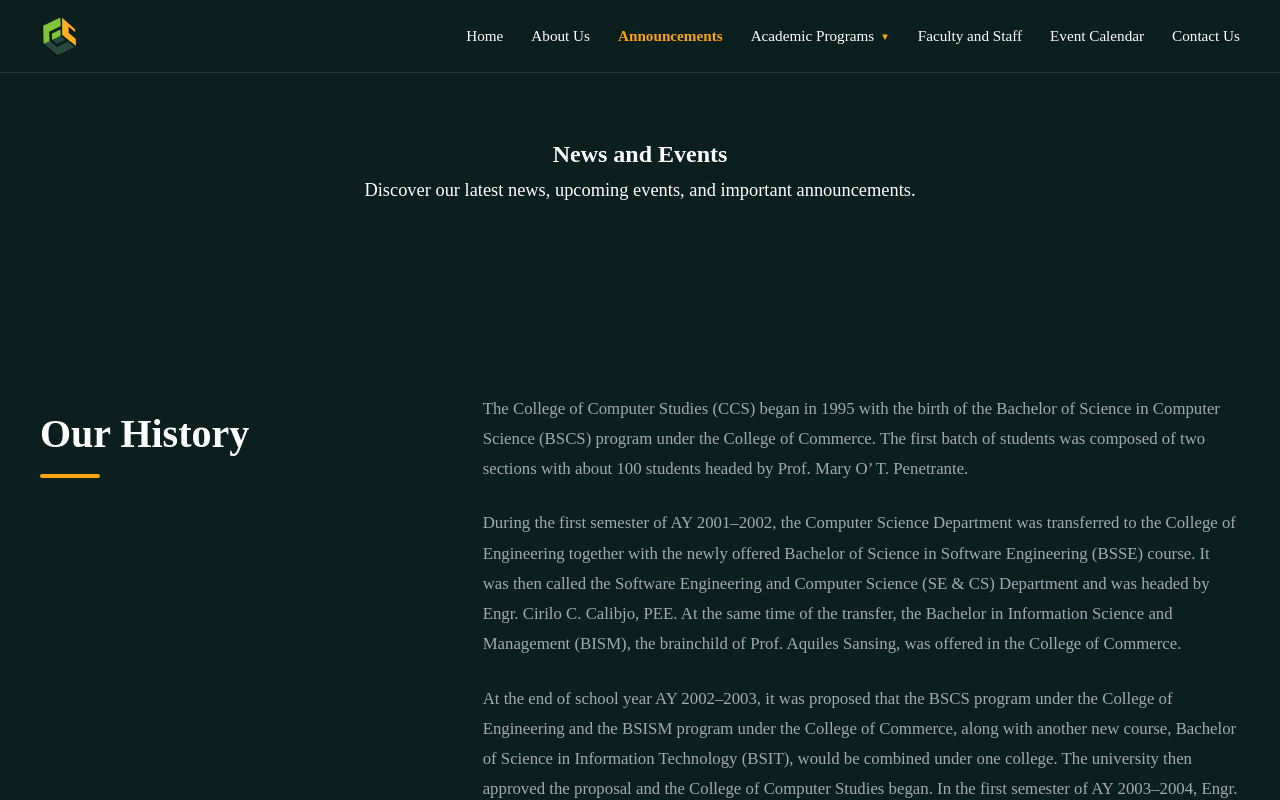
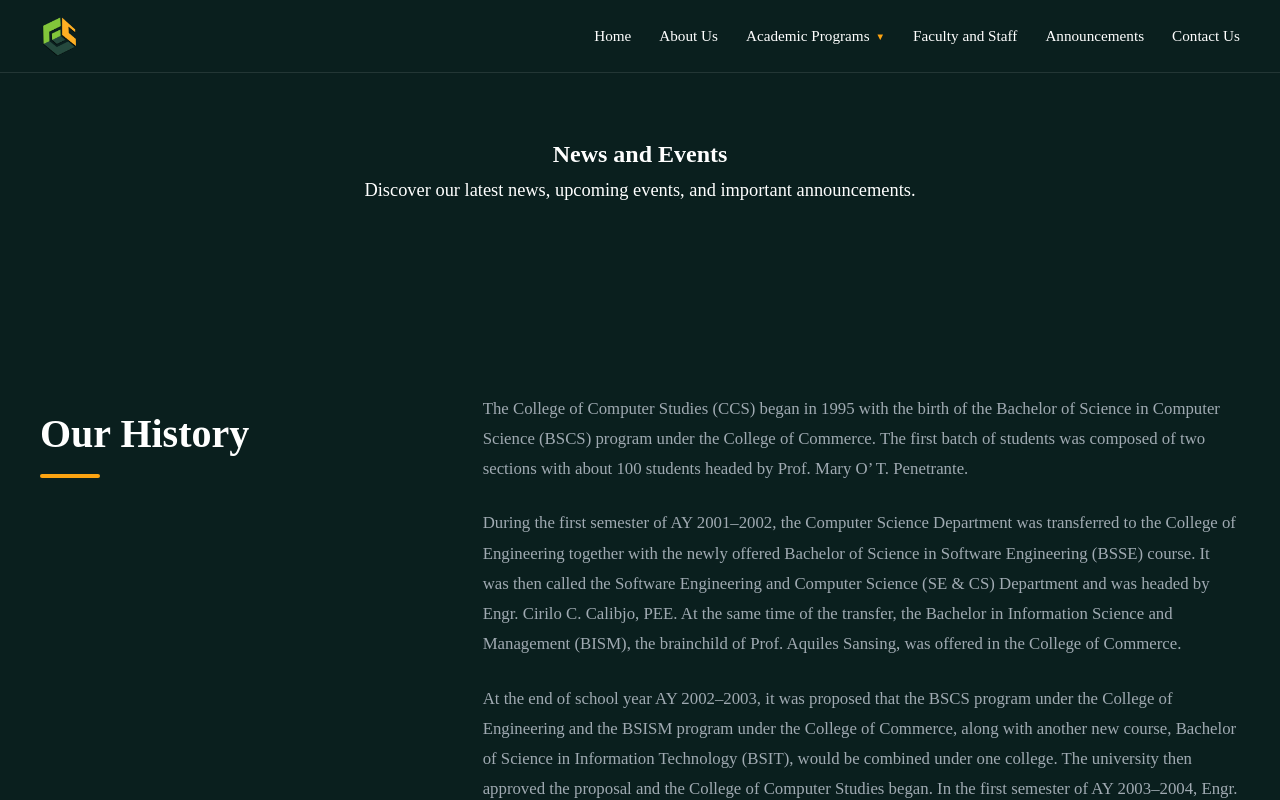
Before and after one commit to CharCharCPU/Flores, a Vue app: page /news-events-announcements in a window 1280 px wide. Shown: the top 800 px of the page. Built offline with nearby package versions, Linux system fonts and the light colour scheme.

Commit message:
NavBar Update

```diff
--- a/src/components/NavBar.vue
+++ b/src/components/NavBar.vue
@@ -20,7 +20,6 @@ const togglePrograms = () => {
       <ul class="nav-links">
         <li><RouterLink to="/" active-class="active">Home</RouterLink></li>
         <li><RouterLink to="/about" active-class="active">About Us</RouterLink></li>
-        <li><RouterLink to="/news-events-announcements" active-class="active">Announcements</RouterLink></li>
         <!-- Academic Programs dropdown -->
         <li
           class="dropdown"
@@ -58,7 +57,9 @@ const togglePrograms = () => {
         </li>
 
         <li><RouterLink to="/faculty" active-class="active">Faculty and Staff</RouterLink></li>
-        <li><RouterLink to="/news" active-class="active">Event Calendar</RouterLink></li>
+        <li>
+          <RouterLink to="/news-announcements" active-class="active">Announcements</RouterLink>
+        </li>
         <li><RouterLink to="/contact" active-class="active">Contact Us</RouterLink></li>
       </ul>
     </div>
```
